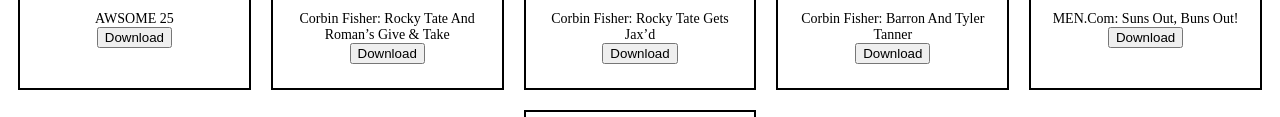
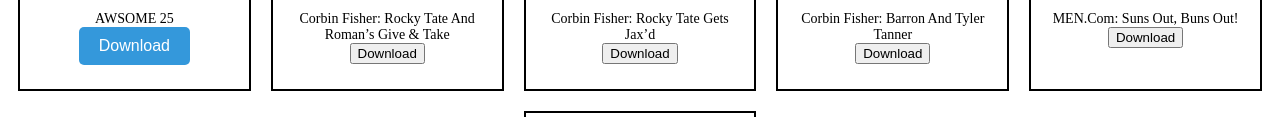
Before and after one commit to HeoMunMun/gmagazine, a plain HTML site: page index.html in a window 1280 px wide. Shown: the part 227-344 px from the top of the page. Drawn offline with Linux system fonts and the light colour scheme.

Commit message:
Update index.html

```diff
--- a/index.html
+++ b/index.html
@@ -19,7 +19,7 @@
         <li>
             <div class="image-container">
               <img src="https://i.ibb.co/0r3qL7D/awesome-25-001.jpg" class="image">
-              <p class="image-description">AWSOME 25<br><a href="#" target="_blank" download><button>Download</button></a></p>
+              <p class="image-description">AWSOME 25<br><a href="#" target="_blank" download><button class="download-button">Download</button></a></p>
             </div>
         </li>
         <li>
```
